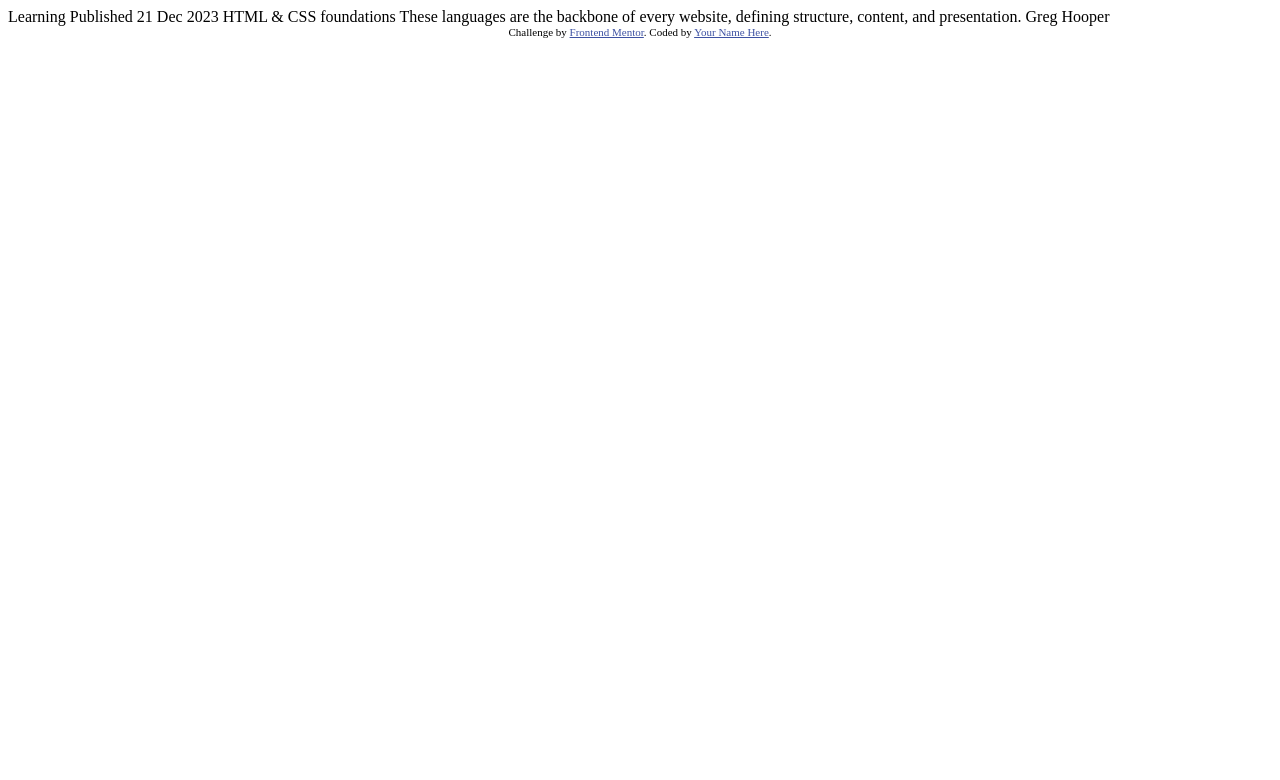
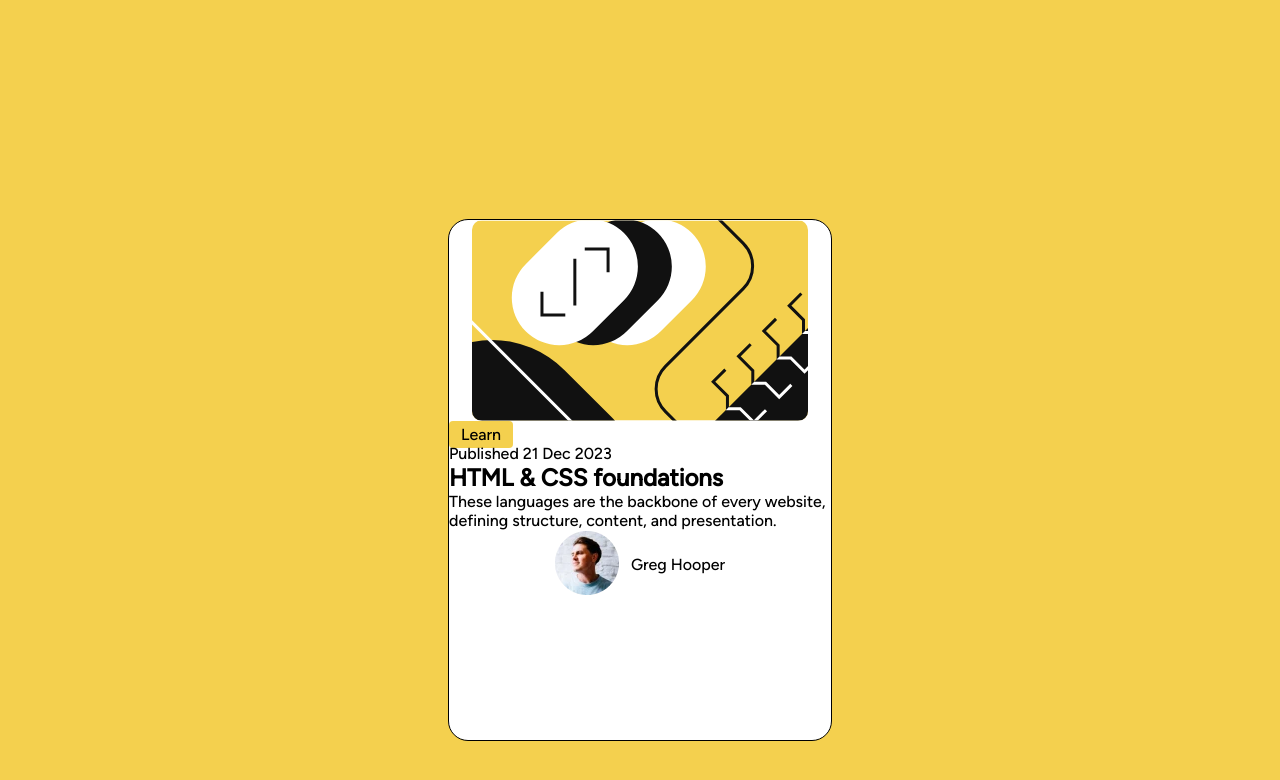
Before and after one commit to MohammadAli-K/blog-preview-card-main, a plain HTML site: page index.html in a window 1280 px wide. Drawn offline with Linux system fonts and the light colour scheme.

Commit message:
Added card foundation and some basic css

```diff
--- /dev/null
+++ b/assets/css/style.css
@@ -0,0 +1,68 @@
+*,
+*::before,
+*::after {
+  margin: 0;
+  padding: 0;
+  box-sizing: border-box;
+}
+
+a {
+  text-decoration: none;
+}
+
+ul {
+  list-style: none;
+}
+
+@font-face {
+  font-family: Figtree;
+  src: url(../fonts/static/Figtree-Medium.ttf);
+}
+
+body {
+  background: #f4d04e;
+  font-family: "figtree", sans-serif;
+  height: 960px;
+
+  display: grid;
+  justify-content: center;
+  align-content: center;
+}
+
+.card {
+  width: 384px;
+  height: 522px;
+  background: #fff;
+
+  border: 1px solid #000;
+  border-radius: 20px;
+
+  display: flex;
+  flex-direction: column;
+  align-items: center;
+}
+
+.card__image img {
+  border-radius: 10px;
+}
+
+.card__content::before {
+  content: "Learn";
+  background: #f4d04e;
+  border-radius: 4px;
+  padding: 4px 12px;
+}
+
+.card__blogger {
+  display: flex;
+  align-items: center;
+  gap: 12px;
+}
+
+/* .attribution {
+        font-size: 11px;
+        text-align: center;
+      }
+      .attribution a {
+        color: hsl(228, 45%, 44%);
+      } */
--- a/index.html
+++ b/index.html
@@ -1,34 +1,47 @@
 <!DOCTYPE html>
 <html lang="en">
-<head>
-  <meta charset="UTF-8">
-  <meta name="viewport" content="width=device-width, initial-scale=1.0"> <!-- displays site properly based on user's device -->
+  <head>
+    <meta charset="UTF-8" />
+    <meta name="viewport" content="width=device-width, initial-scale=1.0" />
+    <!-- displays site properly based on user's device -->
+    <link rel="stylesheet" href="./assets/fonts/static/Figtree-Medium.ttf" />
+    <link
+      rel="icon"
+      type="image/png"
+      sizes="32x32"
+      href="./assets/images/favicon-32x32.png"
+    />
 
-  <link rel="icon" type="image/png" sizes="32x32" href="./assets/images/favicon-32x32.png">
+    <link rel="stylesheet" href="./assets/css/style.css" />
+    <title>Frontend Mentor | Blog preview card</title>
+  </head>
+  <body>
+    <div class="card">
+      <div class="card__image">
+        <img src="./assets/images/illustration-article.svg" alt="" />
+      </div>
 
-  <title>Frontend Mentor | Blog preview card</title>
+      <div class="card__content">
+        <p class="card__content-published">Published 21 Dec 2023</p>
+        <h2 class="card__content-title">HTML & CSS foundations</h2>
+        <p class="card__content-description">
+          These languages are the backbone of every website, defining structure,
+          content, and presentation.
+        </p>
+      </div>
+      <div class="card__blogger">
+        <div class="card__blogger-avatar">
+          <img src="./assets/images/image-avatar.webp" alt="" />
+        </div>
+        <p class="card__blogger-name">Greg Hooper</p>
+      </div>
+    </div>
 
-  <!-- Feel free to remove these styles or customise in your own stylesheet 👍 -->
-  <style>
-    .attribution { font-size: 11px; text-align: center; }
-    .attribution a { color: hsl(228, 45%, 44%); }
-  </style>
-</head>
-<body>
-
-  Learning
-
-  Published 21 Dec 2023
-
-  HTML & CSS foundations
-
-  These languages are the backbone of every website, defining structure, content, and presentation.
-
-  Greg Hooper
-
-  <div class="attribution">
-    Challenge by <a href="https://www.frontendmentor.io?ref=challenge" target="_blank">Frontend Mentor</a>.
-    Coded by <a href="#">Your Name Here</a>.
-  </div>
-</body>
+    <!-- <div class="attribution">
+      Challenge by
+      <a href="https://www.frontendmentor.io?ref=challenge" target="_blank"
+        >Frontend Mentor</a
+      >. Coded by <a href="#">Your Name Here</a>.
+    </div> -->
+  </body>
 </html>
```
